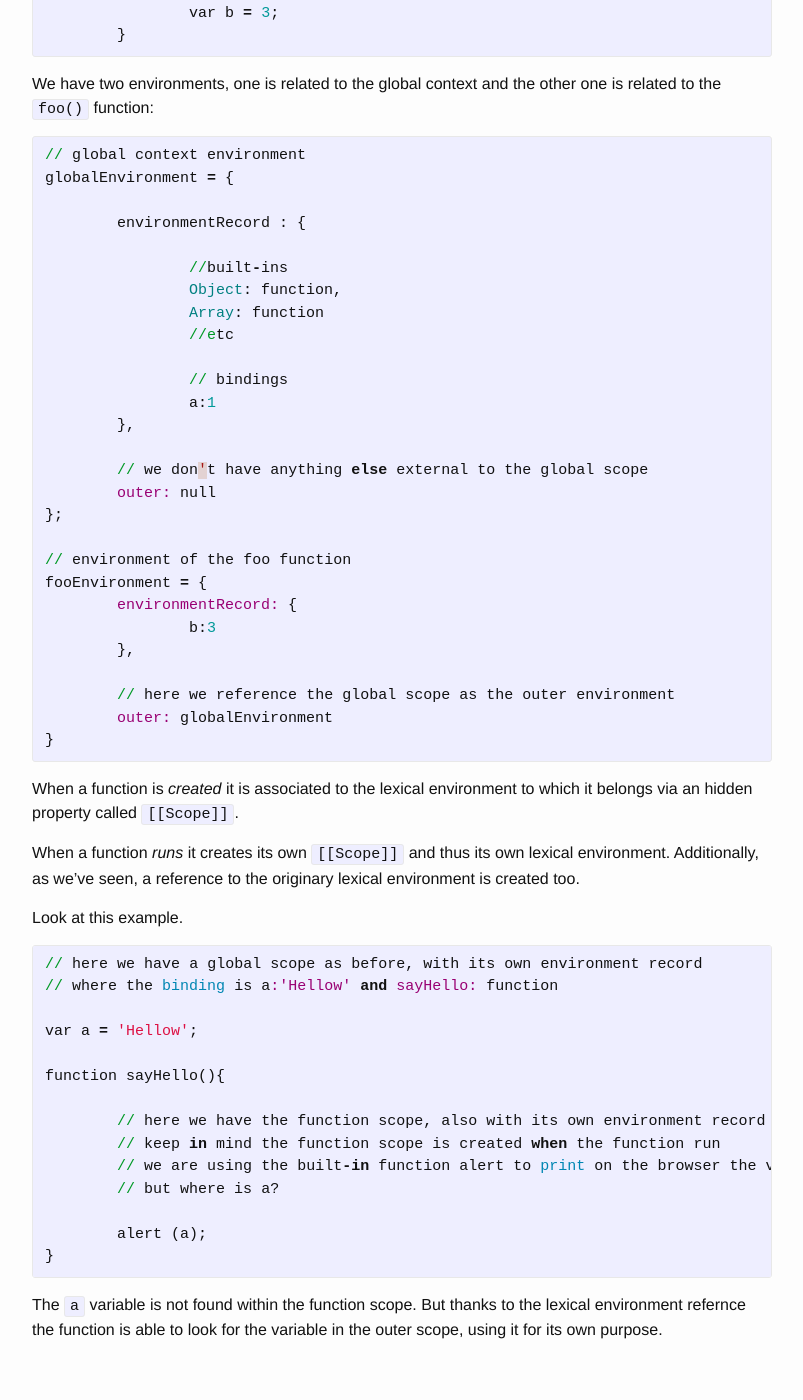
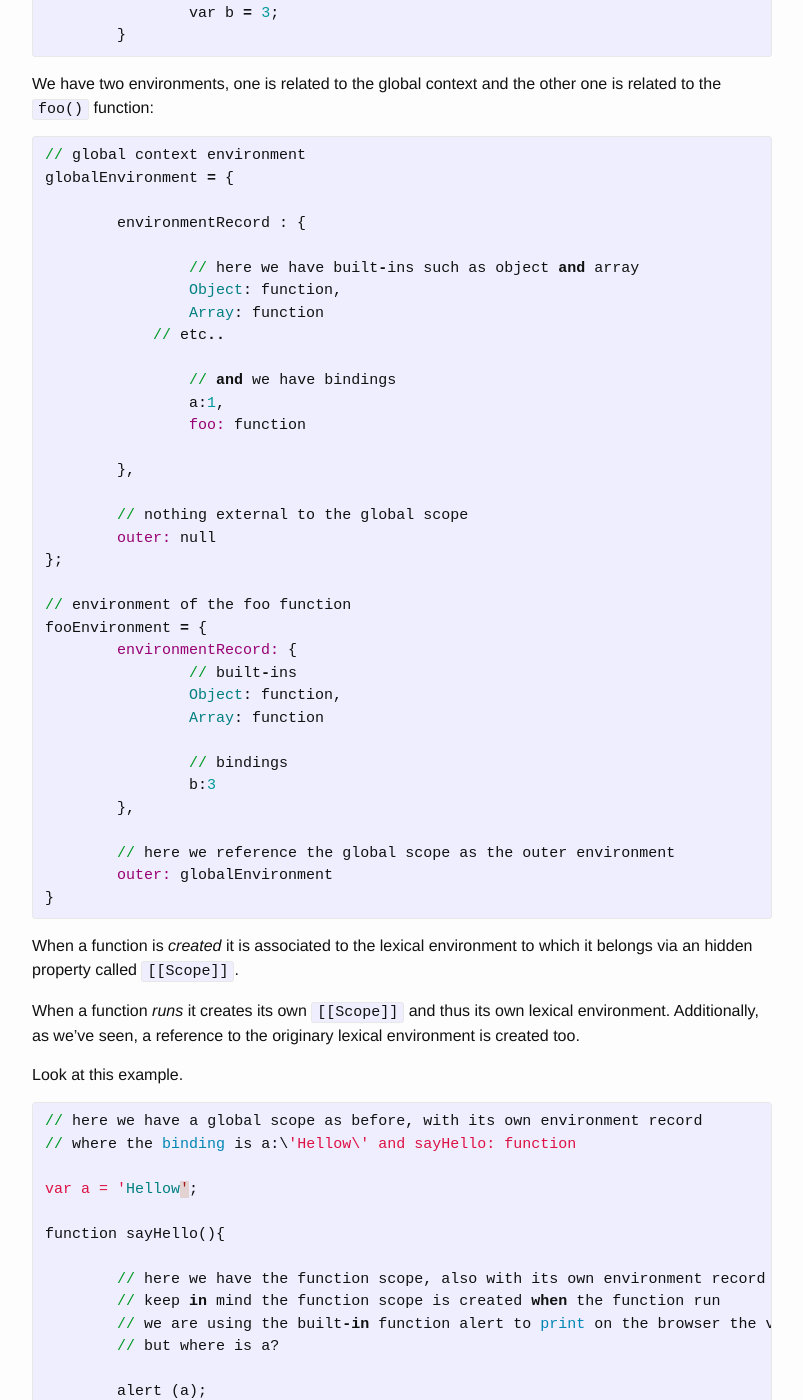
Before and after one commit to francescogreppi/francescogreppi.github.io, a Jekyll site: the page built from _posts/2016-04-18-closures.markdown, in a window 1280 px wide and 1400 px high, scrolled down 646 px. Shown: the whole window, without its empty margins (238-1041 px from the left). Built offline with Jekyll 4.4.1, drawn with Linux system fonts in a browser that asks for light colours.

Commit message:
fixing layout

```diff
--- a/_posts/2016-04-18-closures.markdown
+++ b/_posts/2016-04-18-closures.markdown
@@ -37,22 +37,29 @@ globalEnvironment = {
 
 	environmentRecord : {
 
-		//built-ins
+		// here we have built-ins such as object and array
 		Object: function,
 		Array: function
-		//etc
+	    // etc..
 
-		// bindings
-		a:1
+		// and we have bindings
+		a:1,
+		foo: function
+
 	},
 
-	// we don't have anything else external to the global scope
+	// nothing external to the global scope
 	outer: null
 };
 
 // environment of the foo function
 fooEnvironment = {
 	environmentRecord: {
+		// built-ins
+		Object: function,
+		Array: function
+
+		// bindings
 		b:3
 	},
 
@@ -71,7 +78,7 @@ Look at this example.
 {% highlight ruby %}
 
 // here we have a global scope as before, with its own environment record
-// where the binding is a:'Hellow' and sayHello: function
+// where the binding is a:\'Hellow\' and sayHello: function
 
 var a = 'Hellow';
 
```
